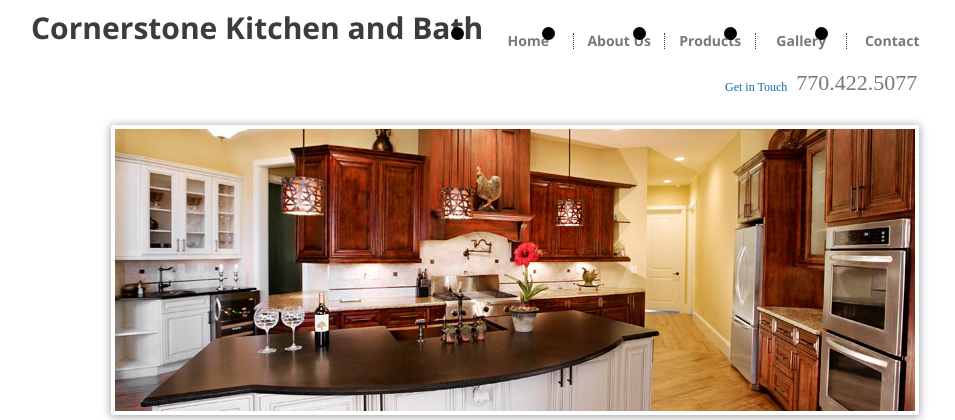
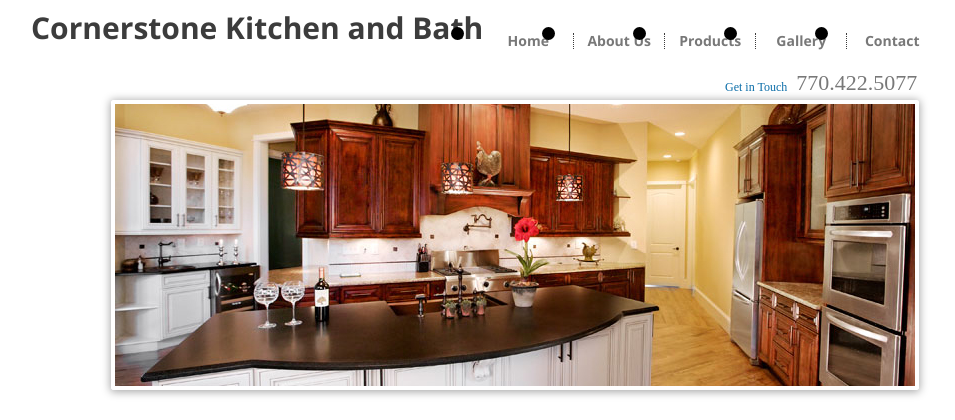
Before and after one commit to shaunwallace/cornerstone, a CodeIgniter app: page /cornerstone/ in a window 1280 px wide. Shown: the top 420 px of the page, without its empty margins (129-1084 px from the left). Run offline with CodeIgniter, Linux system fonts and the light colour scheme; some libraries are stand-ins or nearby versions; some web fonts are replaced.

Commit message:
minor change to padding below phone number in header div

```diff
--- a/CI/css/style.css
+++ b/CI/css/style.css
@@ -63,7 +63,7 @@ nav ul li a:visited {
 }
 
 nav {
-	padding: 25px 0 30px;
+	padding: 25px 0 5px;
 	float: left;
 }
 
```
